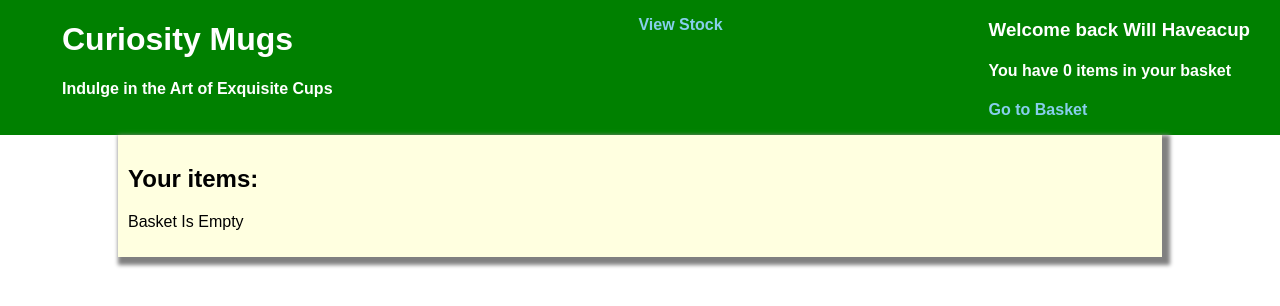
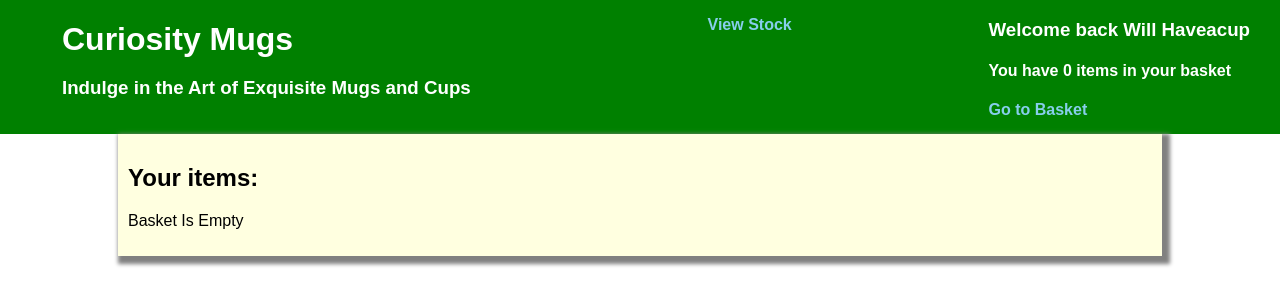
Before and after one commit to taksgarby/curiositymugs, a React (Create React App) app: page /basket in a window 1280 px wide. Shown: the top 306 px of the page. Built offline with nearby package versions, Linux system fonts and the light colour scheme.

Commit message:
moved homepage line on json file

```diff
--- a/src/components/Header.js
+++ b/src/components/Header.js
@@ -23,7 +23,7 @@ const Header = ( { user } ) => {
     <Header>
         <HeaderGroup>
           <h1>Curiosity Mugs</h1>
-          <h4>Indulge in the Art of Exquisite Cups</h4>
+          <h3>Indulge in the Art of Exquisite Mugs and Cups</h3>
         </HeaderGroup>
 
       <nav>
```
